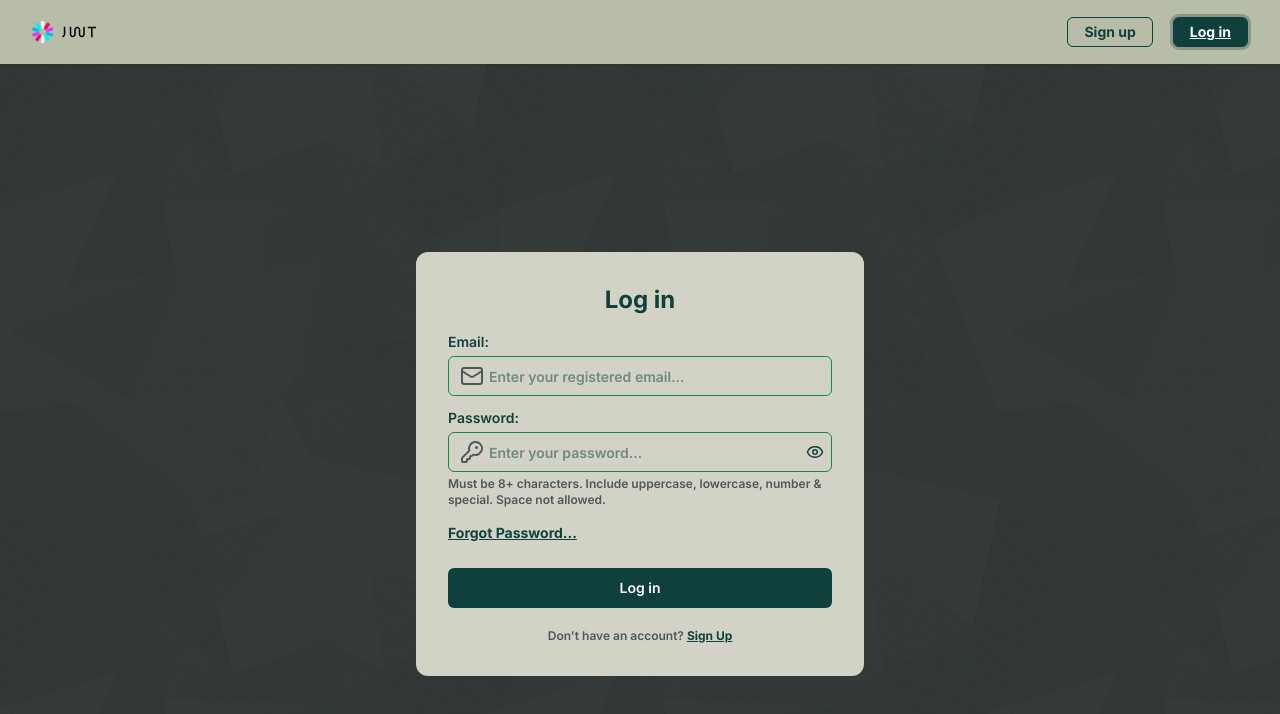
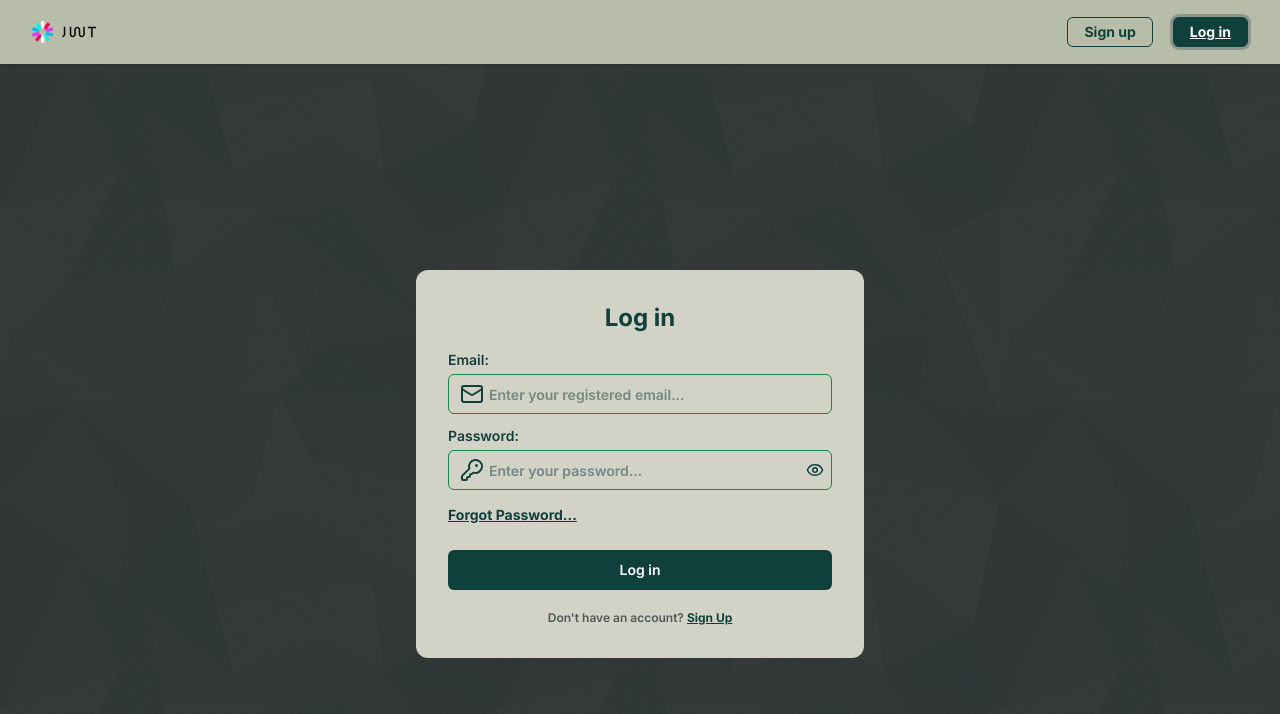
Before and after one commit to aftab-ai/JWT_Auth, a React (Vite) app in the folder Frontend/: page /login in a window 1280 px wide. Shown: the top 714 px of the page. Built offline with nearby package versions, Linux system fonts and the light colour scheme.

Commit message:
Login form-validation improved.

```diff
--- a/Frontend/src/pages/Login.jsx
+++ b/Frontend/src/pages/Login.jsx
@@ -9,19 +9,18 @@ import { Eye, EyeOff, Mail, KeyRound } from "lucide-react";
 import loginSchemaValidators from "../validators/loginSchemaValidators";
 
 function Login() {
-  // Form state controller.
+  const [showPassword, setShowPassword] = useState(false); // Show/Hide Password.
+
+  // Form controller.
   const {
-    register,
-    handleSubmit,
-    reset,
-    formState: { errors, isSubmitting },
+    register, // Function to register an input field with the form.
+    handleSubmit, // Function to handle form submission with validation.
+    reset, // Reset form.
+    formState: { errors, isSubmitting, touchedFields }, // Form state (errors, submission status, touched fields).
   } = useForm({
-    resolver: zodResolver(loginSchemaValidators),
-    mode: "onSubmit",
+    resolver: zodResolver(loginSchemaValidators), // Form-Validation logic.
+    mode: "onChange", // Trigger validation when field have input(onChange).
   });
-
-  const [showPassword, setShowPassword] = useState(false); // Show/Hide Password.
-  const [focusedField, setFocusedField] = useState(""); // Track focused input.
 
   // Form Submit.
   const onSubmit = async (data) => {
@@ -31,10 +30,17 @@ function Login() {
   };
 
   // Determine icon color.
+  const iconColors = {
+    error: "#D8581C", // Red for error.
+    active: "#10403B", // Sky when clicked.
+    default: "#4C5958", // Default gray.
+  };
   const getIconColor = (field) => {
-    if (errors[field]) return "#D8581C"; // Red for error.
-    if (focusedField === field) return "#10403B"; // Sky when focused.
-    return "#4C5958"; // Default gray.
+    return errors[field]
+      ? iconColors.error
+      : touchedFields
+        ? iconColors.active
+        : iconColors.default;
   };
 
   return (
@@ -71,8 +77,6 @@ function Login() {
                   ${errors.email ? "border-[#D8581C]" : "border-[#148B48]"}`}
                 placeholder="Enter your registered email..."
                 disabled={isSubmitting}
-                onFocus={() => setFocusedField("email")}
-                onBlur={() => setFocusedField("")}
               />
             </div>
 
@@ -105,8 +109,6 @@ function Login() {
                   ${errors.password ? "border-[#D8581C]" : "border-[#148B48]"}`}
                 placeholder="Enter your password..."
                 disabled={isSubmitting}
-                onFocus={() => setFocusedField("password")}
-                onBlur={() => setFocusedField("")}
               />
 
               {/* Show/Hide password button. */}
@@ -120,12 +122,6 @@ function Login() {
                 {showPassword ? <EyeOff size={18} /> : <Eye size={18} />}
               </button>
             </div>
-
-            {/* Password validation hint. */}
-            <p className="mt-1 text-xs text-[#4C5958]">
-              Must be 8+ characters. Include uppercase, lowercase, number &
-              special. Space not allowed.
-            </p>
 
             {/* Validation error */}
             {errors.password && (
```
